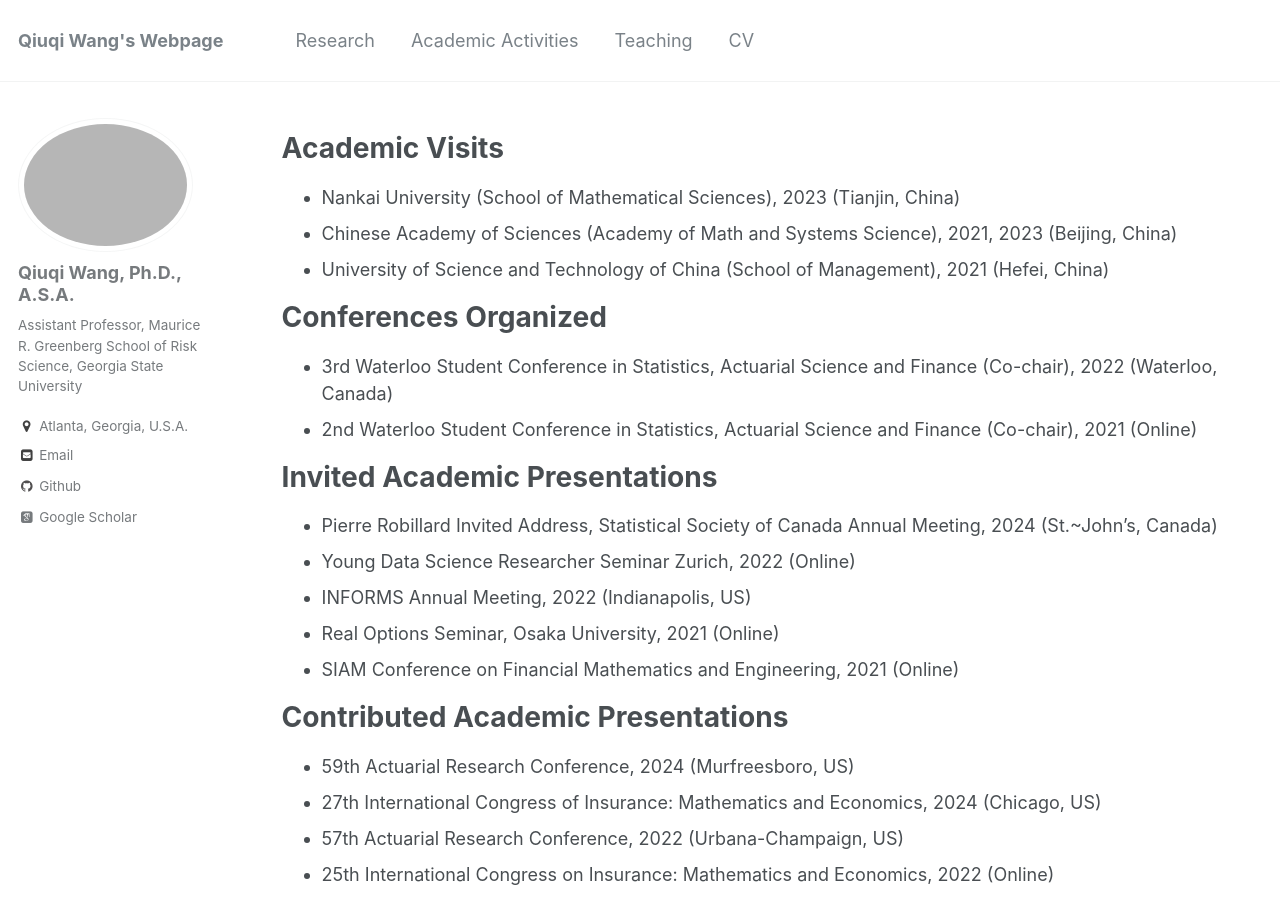
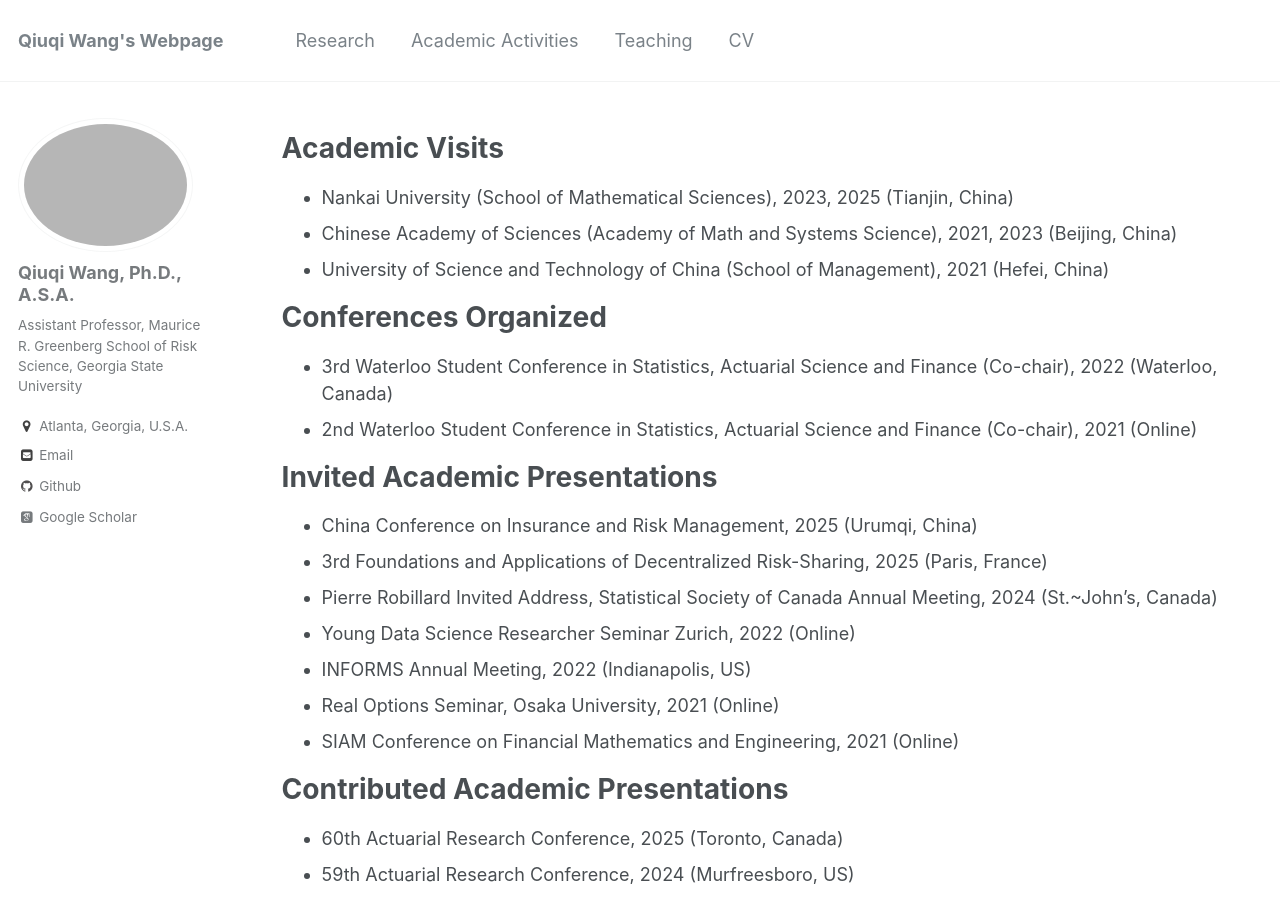
Before and after one commit to qwangan/qwangan.github.io, a Jekyll site: the page built from _pages/talks.md, in a window 1280 px wide and 900 px high. Built offline with Jekyll 4.4.1, drawn with Linux system fonts in a browser that asks for light colours; some web fonts are replaced.

Commit message:
Update talks.md

```diff
--- a/_pages/talks.md
+++ b/_pages/talks.md
@@ -6,7 +6,7 @@ author_profile: true
 ---
 
 # Academic Visits
-* Nankai University (School of Mathematical Sciences), 2023 (Tianjin, China)
+* Nankai University (School of Mathematical Sciences), 2023, 2025 (Tianjin, China)
 * Chinese Academy of Sciences (Academy of Math and Systems Science), 2021, 2023 (Beijing, China)
 * University of Science and Technology of China (School of Management), 2021 (Hefei, China)
 
@@ -15,6 +15,8 @@ author_profile: true
 * 2nd Waterloo Student Conference in Statistics, Actuarial Science and Finance (Co-chair), 2021 (Online)
 
 # Invited Academic Presentations
+* China Conference on Insurance and Risk Management, 2025 (Urumqi, China)
+* 3rd Foundations and Applications of Decentralized Risk-Sharing, 2025 (Paris, France)
 * Pierre Robillard Invited Address, Statistical Society of Canada Annual Meeting, 2024 (St.~John's, Canada)
 * Young Data Science Researcher Seminar Zurich, 2022 (Online)
 * INFORMS Annual Meeting, 2022 (Indianapolis, US)
@@ -22,6 +24,7 @@ author_profile: true
 * SIAM Conference on Financial Mathematics and Engineering, 2021 (Online)
 
 # Contributed Academic Presentations
+* 60th Actuarial Research Conference, 2025 (Toronto, Canada)
 * 59th Actuarial Research Conference, 2024 (Murfreesboro, US)
 * 27th International Congress of Insurance: Mathematics and Economics, 2024 (Chicago, US)
 * 57th Actuarial Research Conference, 2022 (Urbana-Champaign, US)
```
